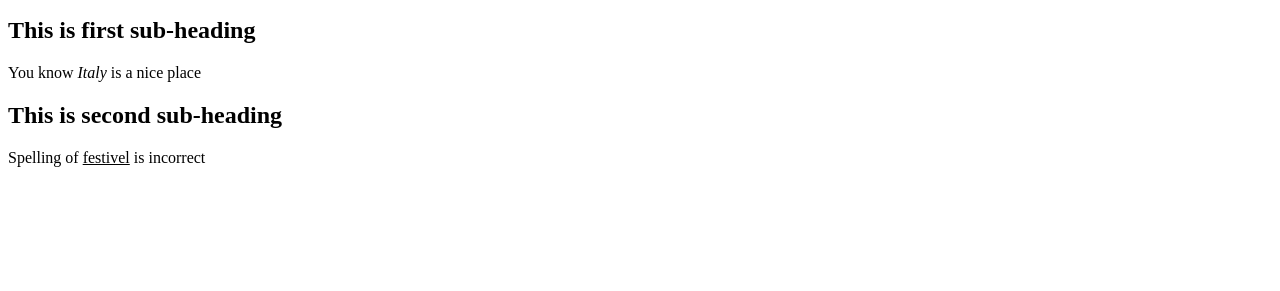
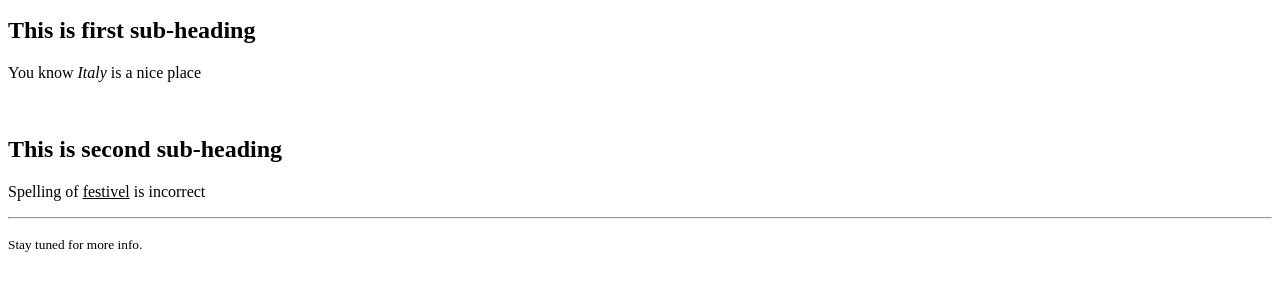
Before and after one commit to Abhishek-Nema/chai-aur-cohort, a plain HTML site: page week 1/02_More basics.html in a window 1280 px wide. Shown: the part 101-392 px from the top of the page. Drawn offline with Linux system fonts and the light colour scheme.

Commit message:
add changes to codebase

```diff
--- a/week 1/02_More basics.html
+++ b/week 1/02_More basics.html
@@ -18,11 +18,19 @@
     <!-- creating Italic text -->
     <p>You know <em>Italy</em> is a nice place</p>
 
+    <!-- adding line break here -->
+    <br>
+
+
     <h2>This is second sub-heading</h2>
 
     <!-- creating Underline text -->
     <p>Spelling of <u>festivel</u> is incorrect</p>
 
+    <!-- adding horizontal ruler here -->
+    <hr>
+
+    <p><small>Stay tuned for more info.</small></p>
 </body>
 
 </html>
```
